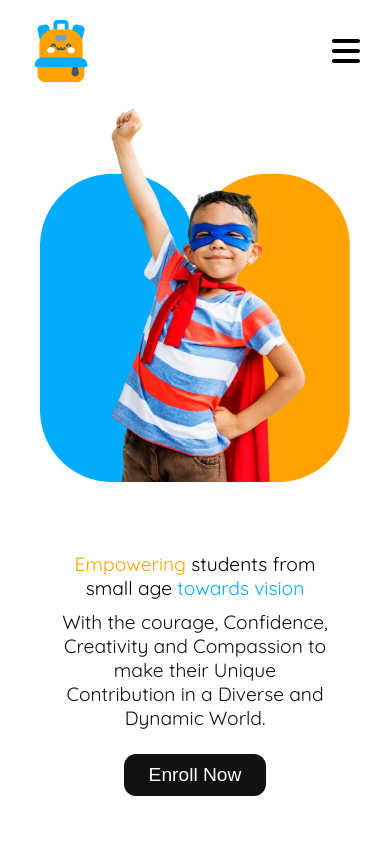
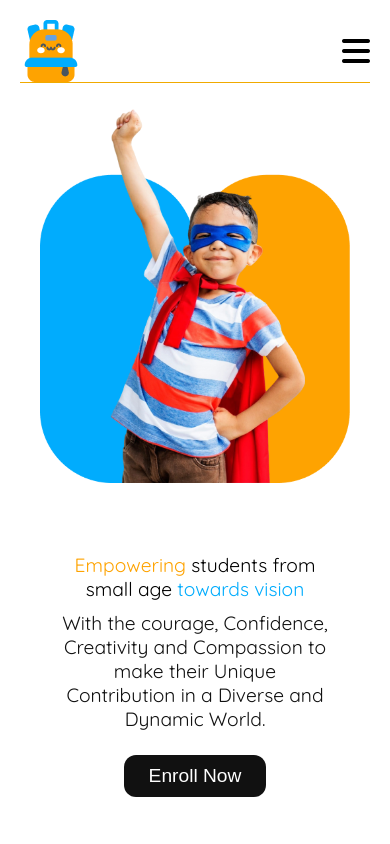
Before and after one commit to aliwayde-shagor/SPHB11-assignment-2, a plain HTML site: page index.html in a window 390 px wide. Shown: the top 844 px of the page. Drawn offline with Linux system fonts and the light colour scheme.

Commit message:
added final responsive design

```diff
--- a/style/style.css
+++ b/style/style.css
@@ -41,7 +41,6 @@ body{
  }
  .menu-links{
     text-decoration: none;
-    /* margin: 0px 32px; */
     font-size:1.2rem;
     font-weight: 700;
     line-height: 30px;
@@ -308,7 +307,6 @@ body{
     color:#666666 ;
 }
 .stories-two-container{
-    /* width: 1060px; */
     display: grid;
     grid-template-columns: repeat(2,1fr);
     row-gap: 19px;
@@ -405,8 +403,6 @@ body{
 @media screen and (max-width:576px) {
     body{
       width: 100%;
-      /* margin: 0;
-      padding: 0; */
       overflow-x: hidden;
       overflow-y: auto;
     }
@@ -424,8 +420,7 @@ body{
       display: flex;
       justify-content: space-between;
       width: 100%;
-      padding: 0 10px;
-      /* box-sizing: border-box; */
+      border-bottom:1px solid #F0AA00;
     }
      .bar{
         display: block;
@@ -463,7 +458,7 @@ body{
         line-height: 57.5px;
         color:#000000;
         text-align: center;
-        margin-bottom: 80px;
+        margin-bottom:80px;
      }
     .kinder-section{
         display: flex;
@@ -474,7 +469,6 @@ body{
         text-align: center;
         width: 100%;
         gap: 20px;
-        margin-bottom: 80px;
     }
     .kinder-card,
     .elementary-card,
@@ -483,7 +477,6 @@ body{
     }
     .kinder-card{
         margin: 10px auto;
-        /* padding:20px; */
         width: 90%;
         box-shadow:0px 0px 29px 0.94px rgba(0, 0, 0, 0.05);
         border-radius:19px;
@@ -510,30 +503,23 @@ body{
         display: flex;
         justify-content: center;
         align-items: center;
-        /* flex-direction: column; */
         gap: 16px;
         margin: 0px;
         padding: 0px;
     }
     .stories-section{
         max-width: 100%;
-        /* border: 1px solid red; */
-        /* margin-right:-80; */
     }
     .stories-two-container{
-        /* width: 70%; */
         display: grid;
         grid-template-columns: repeat(2,1fr);
         flex: 1;
         row-gap: 19px;
         column-gap: 19px;
-        /* border: 1px solid red; */
-        /* text-align: ; */
         padding:20px;
     }
     .stories-2 img{
         max-width: 100%;
-        /* height: auto; */
     }
     .stories-btn{
         padding:0px 10px;
```
